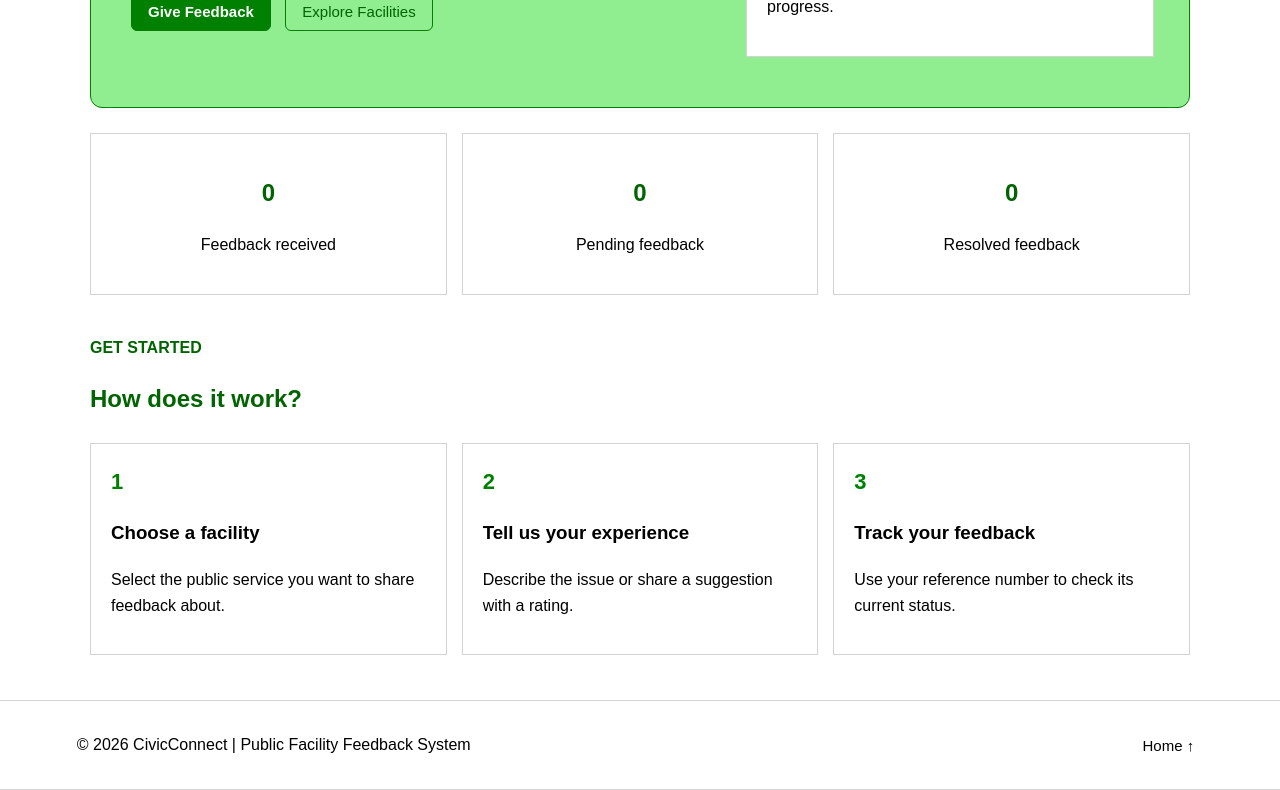
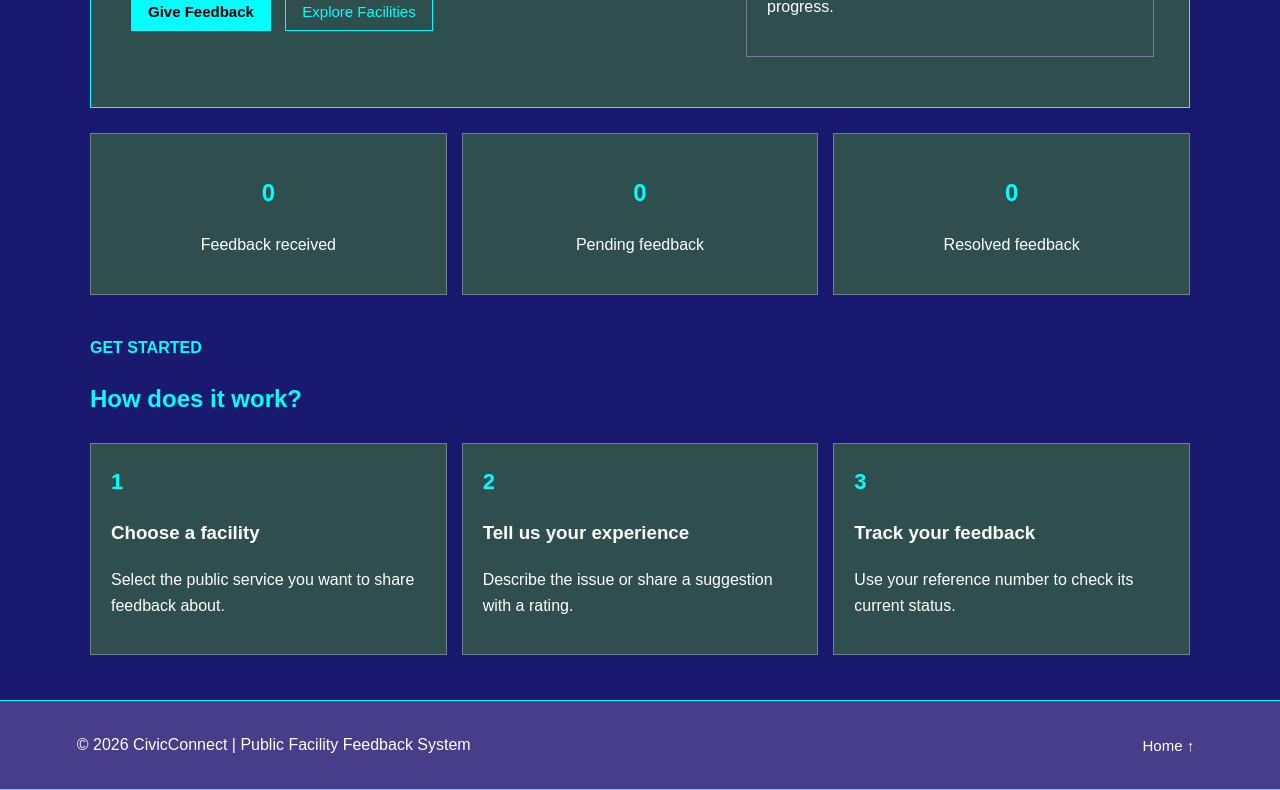
Before and after one commit to sarafatali03a-design/Civivc_connect_, a plain HTML site: page index.html in a window 1280 px wide. Shown: the part 362-1152 px from the top of the page. Drawn offline with Linux system fonts and the light colour scheme.

Commit message:
Revise styles for improved dark theme
Updated color scheme and styles for various elements.

```diff
--- a/style.css
+++ b/style.css
@@ -1,23 +1,23 @@
 /* CivicConnect - simple beginner CSS */
 
 /* Basic page style */
-* {
+ * {
     box-sizing: border-box;
 }
 
 body {
     margin: 0;
     font-family: Arial, sans-serif;
-    background-color: white;
-    color: black;
+    background-color: midnightblue;
+    color: white;
     line-height: 1.6;
 }
 
 /* Header and navigation */
 header, footer {
-    background-color: white;
+    background-color: darkslateblue;
     padding: 15px 6%;
-    border-bottom: 1px solid lightgray;
+    border-bottom: 1px solid cyan;
 }
 
 .header-content, nav, footer {
@@ -34,19 +34,19 @@ header, footer {
 }
 
 .logo span, .hero h1 span {
-    color: darkgreen;
+    color: cyan;
 }
 
 nav button, footer button {
     background: none;
     border: 0;
-    color: black;
+    color: white;
     padding: 9px;
     cursor: pointer;
 }
 
 nav button:hover, footer button:hover {
-    color: green;
+    color: cyan;
 }
 
 /* Main content */
@@ -61,9 +61,8 @@ main {
 }
 
 .hero {
-    background-color: lightgreen;
-    border: 1px solid green;
-    border-radius: 12px;
+    background-color: darkslategray;
+    border: 1px solid cyan;
     padding: 35px;
     display: flex;
     justify-content: space-between;
@@ -80,14 +79,14 @@ main {
 }
 
 .tag {
-    color: darkgreen;
+    color: cyan;
     font-weight: bold;
 }
 
 .hero-card, .step-card, .facility-card,
 .form-card, .track-card, .table-card, .stat-card {
-    background-color: white;
-    border: 1px solid lightgray;
+    background-color: darkslategray;
+    border: 1px solid slategray;
 
     padding: 20px;
     margin-bottom: 15px;
@@ -106,21 +105,21 @@ button {
 .primary-button, .outline-button, .home-button {
     padding: 10px 16px;
     margin: 5px;
-    border-radius: 6px;
+
     cursor: pointer;
 }
 
 .primary-button {
-    background-color: green;
-    color: white;
-    border: 1px solid green;
+    background-color: cyan;
+    color: black;
+    border: 1px solid cyan;
     font-weight: bold;
 }
 
 .outline-button, .home-button {
     background: none;
-    color: darkgreen;
-    border: 1px solid green;
+    color: cyan;
+    border: 1px solid cyan;
 }
 
 /* Cards and sections */
@@ -137,7 +136,7 @@ button {
 
 .stat-card h2, .section-heading h2,
 .page-heading h1, .facility-card h3, th {
-    color: darkgreen;
+    color: cyan;
 }
 
 .section-heading, .page-heading {
@@ -145,7 +144,7 @@ button {
 }
 
 .step-number {
-    color: green;
+    color: cyan;
     font-weight: bold;
     font-size: 22px;
 }
@@ -161,10 +160,10 @@ input, select, textarea {
     width: 100%;
     padding: 10px;
     margin: 6px 0 14px;
-    background-color: white;
+    background-color: black;
     color: white;
-    border: 1px solid lightgray;
-    border-radius: 6px;
+    border: 1px solid slategray;
+
 }
 
 .form-card, .track-card {
@@ -183,7 +182,7 @@ input, select, textarea {
 }
 
 .rating button {
-    background-color:lightgray;
+    background-color: darkslategray;
     color: gray;
     border: 0;
     padding: 8px;
@@ -195,7 +194,7 @@ input, select, textarea {
 }
 
 .message, .small-note {
-    color: gray;
+    color: lightgray;
 }
 
 /* Table and footer */
@@ -210,12 +209,12 @@ table {
 
 th, td {
     padding: 10px;
-    border-bottom: 1px solid lightgray;
+    border-bottom: 1px solid slategray;
     text-align: left;
 }
 
 footer {
-    border-top: 1px solid lightgray;
+    border-top: 1px solid cyan;
 }
 
 /* Mobile screen support */
```
